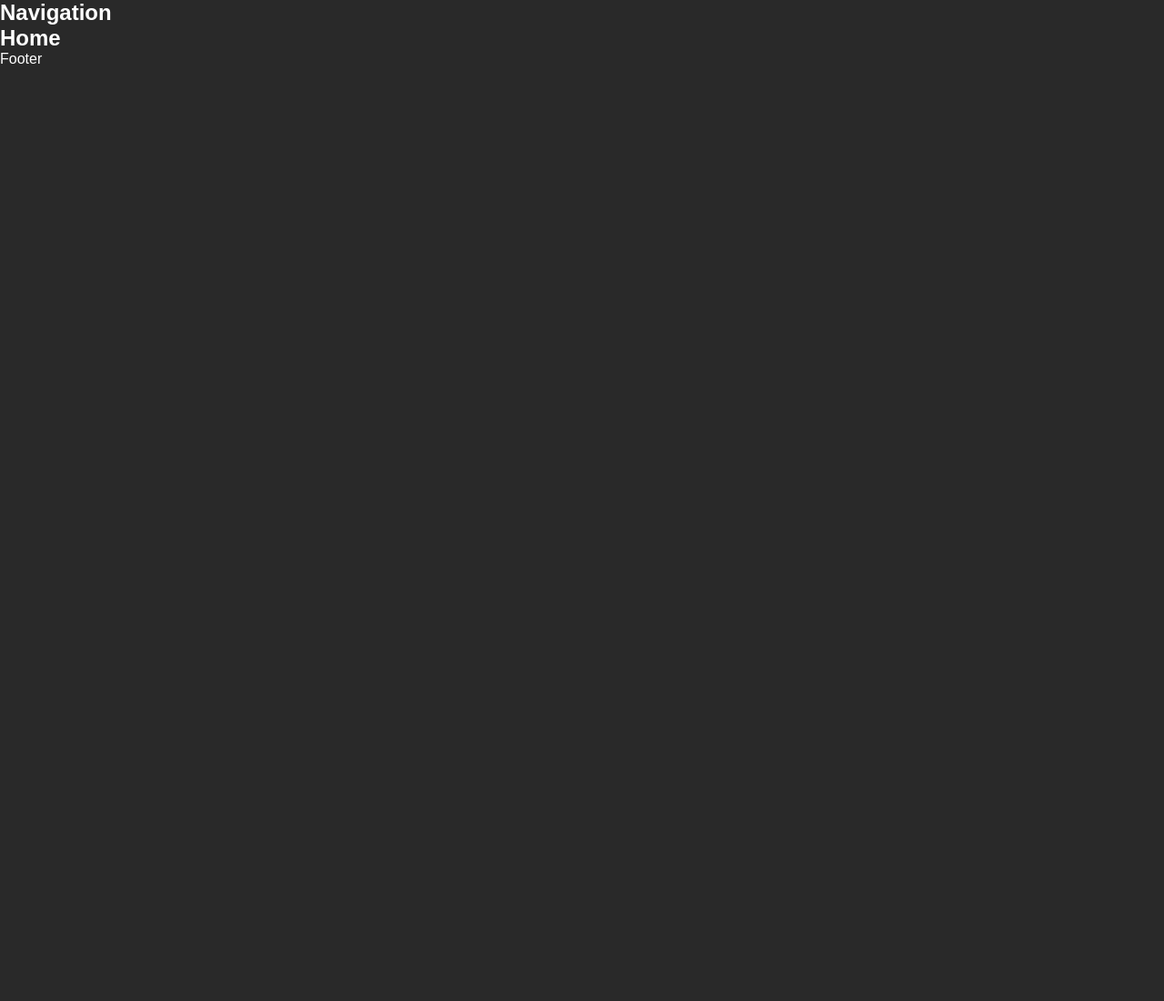
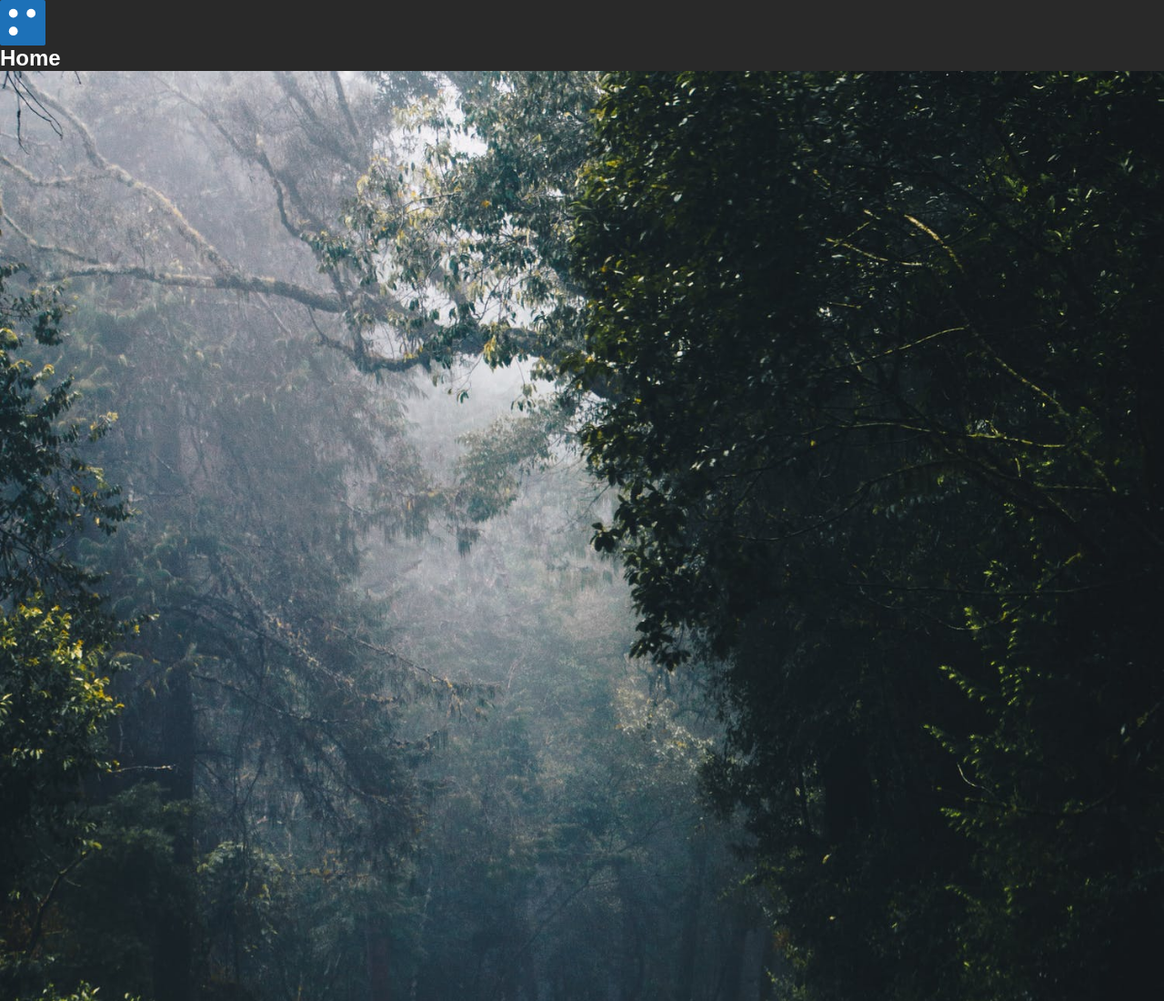
Before and after one commit to squteronsquter/gatsby-sass-starter, a Gatsby site: page / in a window 1280 px wide. Shown: the top 1100 px of the page at 91% size. Before the commit the page ends 800 px from the top, so only its background shows below. Built offline with nearby package versions, Linux system fonts and the light colour scheme; Gatsby itself is replaced by a stand-in of ours.

Commit message:
images added

```diff
--- a/src/components/Navbar.js
+++ b/src/components/Navbar.js
@@ -1,9 +1,10 @@
 import React from "react"
+import { StaticImage } from "gatsby-plugin-image"
 
 export default function Navbar() {
   return (
     <>
-      <h1>Navigation</h1>
+      <StaticImage src="../assets/images/logo.svg" alt="Logo" width="50" />
     </>
   )
 }
--- a/src/pages/index.js
+++ b/src/pages/index.js
@@ -1,11 +1,13 @@
 import React from "react"
 import Layout from "../components/Layout"
 import "../assets/css/app.scss"
+import { StaticImage } from "gatsby-plugin-image"
 
 export default function Home() {
   return (
     <Layout>
       <h1>Home</h1>
+      <StaticImage src="../assets/images/road.jpeg" alt="Road" />
     </Layout>
   )
 }
```
Also changed, not shown: src/assets/images/road.jpeg (added).
